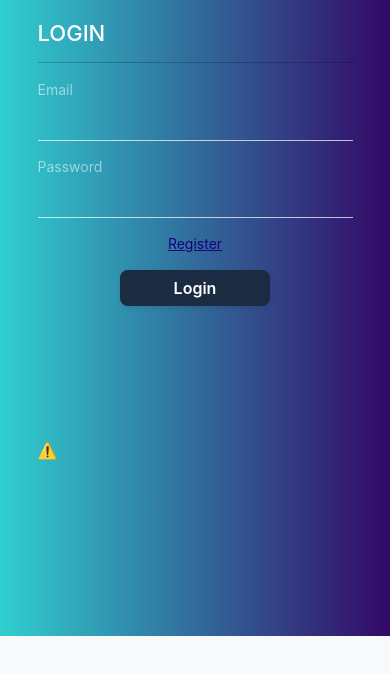
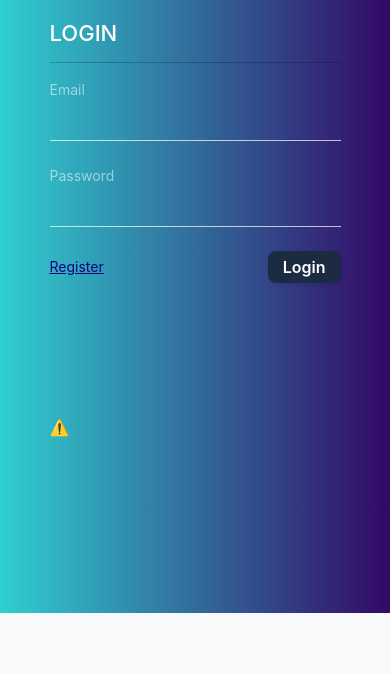
Before and after one commit to ajaypavushetti/Expense-Tracker, a React (Vite) app in the folder client/: page /login in a window 390 px wide. Shown: the top 674 px of the page. Built offline with nearby package versions, Linux system fonts and the light colour scheme; no server answers.

Commit message:
rectifying errors6

```diff
--- a/client/src/resources/authentication.css
+++ b/client/src/resources/authentication.css
@@ -67,7 +67,6 @@ a {
     padding: 20px;
     flex-direction: column;
     justify-content: flex-start;
-    align-items: center;
   }
 
   .register .row,
@@ -75,11 +74,6 @@ a {
     flex-direction: column;
     align-items: center;
     width: 100%;
-    margin-right: 0 !important;
-    margin-left: 0 !important;
-    --bs-gutter-x: 0 !important;
-    --bs-gutter-y: 0 !important;
-    padding: 0 !important;
     overflow: hidden;
   }
 
@@ -88,25 +82,11 @@ a {
   .register .col-md-5,
   .login .col-md-5 {
     width: 90% !important;
-    max-width: 400px;
-    margin: 0 auto 20px auto !important;
-    padding: 0 !important;
+    max-width: 450px;
+    margin-bottom: 20px;
     box-shadow: none !important;
     border: none !important;
     outline: none !important;
-    background-color: transparent; /* Changed to transparent */
-    border-radius: 0;
-  }
-
-  /* Note: The .ant-form rule below will still apply its background if it's outside this media query.
-     If you want the gradient to show through the form itself, ensure the .ant-form background is also transparent. */
-  :where(.css-dev-only-do-not-override-ut69n1).ant-form {
-    /* If you want the gradient to show through here as well, set this to transparent */
-    /* background-color: transparent; */
-    padding: 20px 15px !important;
-    width: 100% !important;
-    box-sizing: border-box;
-    border-radius: 0;
   }
 
   .lottie {
@@ -121,41 +101,15 @@ a {
 
   .login .d-flex,
   .register .d-flex {
-    flex-direction: column;
-    align-items: center;
-    gap: 15px;
     width: 100%;
-  }
-
-  .login .d-flex a,
-  .register .d-flex a {
-    width: 100%;
-    text-align: center;
+    justify-content: space-around;
   }
 
   .login .d-flex .primary,
   .register .d-flex .primary {
-    width: 150px !important;
+    width: auto !important;
     flex-shrink: 0;
-    padding: 10px 15px !important;
+    padding: 8px 15px !important;
     font-size: 16px !important;
-    min-height: auto !important;
-    height: auto !important;
-  }
-
-  .ant-form-item {
-    margin-bottom: 15px !important;
-    width: 100%;
-  }
-
-  .ant-form-item-control-input,
-  .ant-form-item-control-input div {
-    width: 100% !important;
-  }
-
-  .ant-form-item .ant-input-affix-wrapper,
-  .ant-form-item .ant-input {
-    width: 100% !important;
-    box-sizing: border-box;
   }
 }
```
